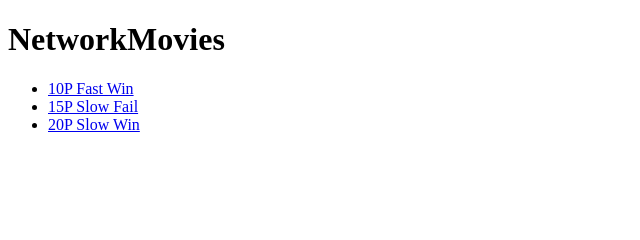
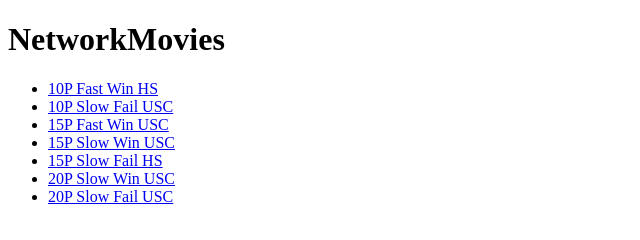
Before and after one commit to labelinstitute/NetworkMovies, a plain HTML site: page index.html in a window 1280 px wide. Shown: the whole page, without its empty margins (0-640 px from the left). Drawn offline with Linux system fonts and the light colour scheme.

Commit message:
Update index.html

```diff
--- a/index.html
+++ b/index.html
@@ -6,9 +6,13 @@
 <body>
   <h1>NetworkMovies</h1>
   <ul>
-    <li><a href="10P-Fast-Win.html">10P Fast Win</a></li>
-    <li><a href="15P-Slow-Fail.html">15P Slow Fail</a></li>
-    <li><a href="20P-Slow-Win.html">20P Slow Win</a></li>
+    <li><a href="10P-Fast-Win-HS.html">10P Fast Win HS</a></li>
+    <li><a href="10P-Slow-Fail-USC.html">10P Slow Fail USC </a></li>
+     <li><a href="15P-Fast-Win-USC.html">15P Fast Win USC </a></li>
+     <li><a href="15P-Slow-Win-USC.html">15P Slow Win USC </a></li>
+    <li><a href="15P-Slow-Fail-HS.html">15P Slow Fail HS</a></li>
+    <li><a href="20P-Slow-Win-USC.html">20P Slow Win USC</a></li>
+  <li><a href="20P-Slow-Fail-USC.html">20P Slow Fail USC</a></li>
   </ul>
 </body>
 </html>
```
